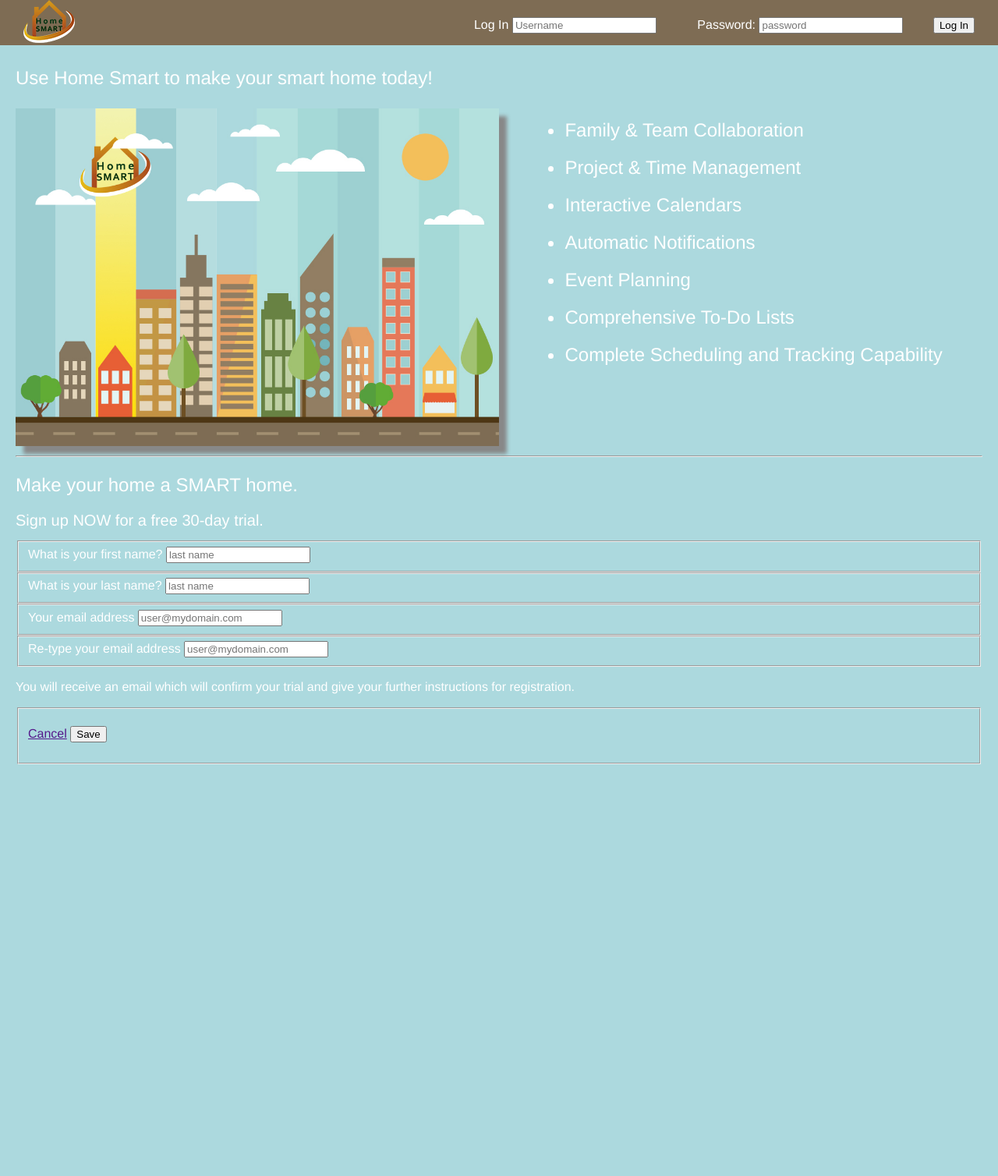
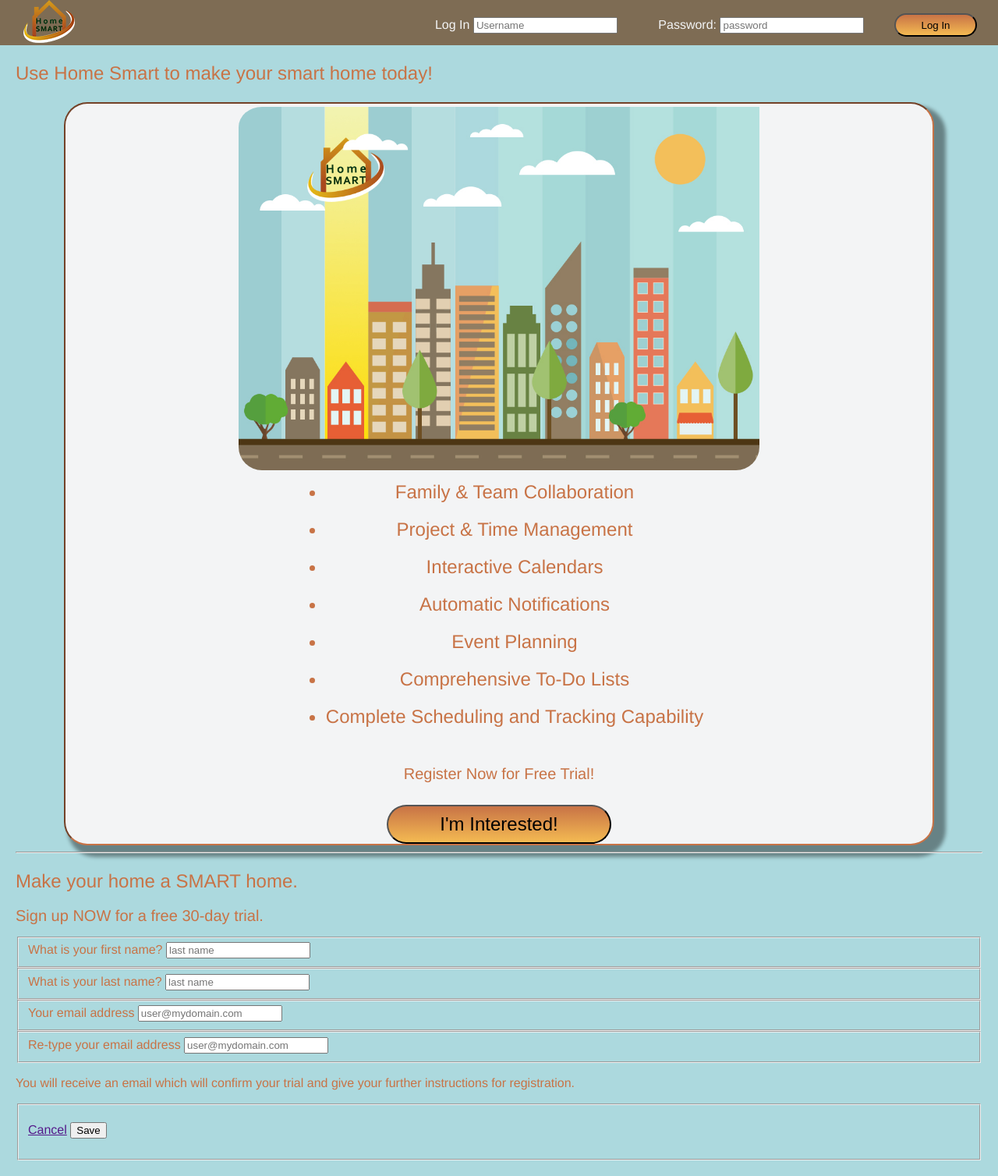
Before and after one commit to jnashsiegle/JQuery-Ajax-HTML-Weather-API-Projects, a PHP site: page / in a window 1280 px wide. Shown: the whole page at 78% size. Before the commit the page ends 980 px from the top, so only its background shows below. Run offline with PHP 8.4, Linux system fonts and the light colour scheme; some libraries are stand-ins or nearby versions.

Commit message:
Upload of updated brief, html/css

```diff
--- a/wk1/Nash_Jana_Project/css/style.css
+++ b/wk1/Nash_Jana_Project/css/style.css
@@ -21,22 +21,42 @@ nav {
     padding: 0 .625em;
     position:  absolute;
     margin: 0 auto;
+    overflow: hidden;
 }
-
 nav ul {
     float: right;
+    padding-right: 50px;
 }
 nav li {
+    color: #f3f4f5;
     list-style-type: none;
     display: inline-block;
     padding-right: 1.250em;
+    margin: 0 auto;
 }
 nav li fieldset {
     border: none;
 }
-
 img#nav{
     padding-left: 1.250em;
+}
+#login input.btn{
+    background: #c87346; /* Old browsers */
+    background: -moz-linear-gradient(top,  #c87346 0%, #f4ba52 100%); /* FF3.6+ */
+    background: -webkit-gradient(linear, left top, left bottom, color-stop(0%,#c87346), color-stop(100%,#f4ba52)); /* Chrome,Safari4+ */
+    background: -webkit-linear-gradient(top,  #c87346 0%,#f4ba52 100%); /* Chrome10+,Safari5.1+ */
+    background: -o-linear-gradient(top,  #c87346 0%,#f4ba52 100%); /* Opera 11.10+ */
+    background: -ms-linear-gradient(top,  #c87346 0%,#f4ba52 100%); /* IE10+ */
+    background: linear-gradient(to bottom,  #c87346 0%,#f4ba52 100%); /* W3C */
+    filter: progid:DXImageTransform.Microsoft.gradient( startColorstr='#c87346', endColorstr='#f4ba52',GradientType=0 ); /* IE6-9 */
+    -webkit-border-radius: 30px;
+    -moz-border-radius: 30px;
+    -ms-border-radius: 30px;
+    -o-border-radius: 30px;
+    border-radius: 30px;
+    width: 200%;
+    height: 30px;
+    display: inline-block;
 }
 
 
@@ -44,7 +64,7 @@ body {
     font-family: 'Helvetica Neue', Helvetica, Arial, sans-serif;
     background-color: #acd9de;
     font-weight: lighter;
-    color: #fff;
+    color: #c87346;
     margin: 0 auto;
     position: relative;
 }
@@ -78,32 +98,71 @@ p {
     line-height: 1.250em;
 }
 #COA {
-    margin: 2.5em  auto 0 auto;
+    margin: 2.25em  auto .75em auto;
 }
-
 #intro {
+    max-width: 90%;
     margin: 0 auto;
-    display: inline-block;
+    text-align: center;
+    background-color: #f3f4f5;
+    border: 2px inset #c87346;
+    -webkit-border-radius: 30px;
+    -moz-border-radius: 30px;
+    -ms-border-radius: 30px;
+    -o-border-radius: 30px;
+    border-radius: 30px;
+    box-shadow: .625em .625em .313em .313em rgba(0,0,0,0.4);
+    -moz-box-shadow: .625em .625em .313em .313em rgba(0,0,0,0.4);
+    -o-box-shadow: .625em .625em .313em .313em rgba(0,0,0,0.4);
+    -webkit-box-shadow: .625em .625em .313em .313em rgba(0,0,0,0.4);
 }
 
 
 #intro img {
-    max-width: 50%;
-    margin-top: 1.250em;
+    max-width: 60%;
+    /*margin-top: 1.250em auto;*/
+    padding-top: 4px;
+    margin: 0 auto;
     height: auto;
     display: inline-block;
-    box-shadow: .625em .625em .313em #888888;
-    -moz-box-shadow: .625em .625em .313em #888888;
-    -o-box-shadow: .625em .625em .313em #888888;
-    -webkit-box-shadow: .625em .625em .313em #888888;
+    border-radius: 30px 0 30px 30px;
 }
-
 #intro ul{
     font-size: 1.500em;
     line-height: 2em;
+    display: inline-block;
+    margin: 0 auto;
 }
 #features {
-    margin-left: 2.5em;
+    margin: 0 auto;
     display: inline-block;
     vertical-align: top;
 }
+#features li {
+    margin: 0 auto;
+}
+#features h2 {
+    margin: 40px auto 30px;
+}
+#features button {
+    display: inline-block;
+    color: #000;
+    width:55%;
+    height: 50px;
+    font-size:1.5em;
+    -webkit-border-radius: 30px;
+    -moz-border-radius: 30px;
+    -ms-border-radius: 30px;
+    -o-border-radius: 30px;
+    border-radius: 30px;
+
+    background: #c87346; /* Old browsers */
+    background: -moz-linear-gradient(top,  #c87346 0%, #f4ba52 100%); /* FF3.6+ */
+    background: -webkit-gradient(linear, left top, left bottom, color-stop(0%,#c87346), color-stop(100%,#f4ba52)); /* Chrome,Safari4+ */
+    background: -webkit-linear-gradient(top,  #c87346 0%,#f4ba52 100%); /* Chrome10+,Safari5.1+ */
+    background: -o-linear-gradient(top,  #c87346 0%,#f4ba52 100%); /* Opera 11.10+ */
+    background: -ms-linear-gradient(top,  #c87346 0%,#f4ba52 100%); /* IE10+ */
+    background: linear-gradient(to bottom,  #c87346 0%,#f4ba52 100%); /* W3C */
+    filter: progid:DXImageTransform.Microsoft.gradient( startColorstr='#c87346', endColorstr='#f4ba52',GradientType=0 ); /* IE6-9 */
+
+}
--- a/wk1/Nash_Jana_Project/index.html
+++ b/wk1/Nash_Jana_Project/index.html
@@ -74,6 +74,8 @@
 				<li>Comprehensive To-Do Lists</li>
 				<li>Complete Scheduling and Tracking Capability</li>
 			</ul>
+			<h2>Register Now for Free Trial!</h2>
+			<button>I'm Interested!</button>
 		</div>
 
 	</div>
```
Also changed, not shown: 1 other file.
